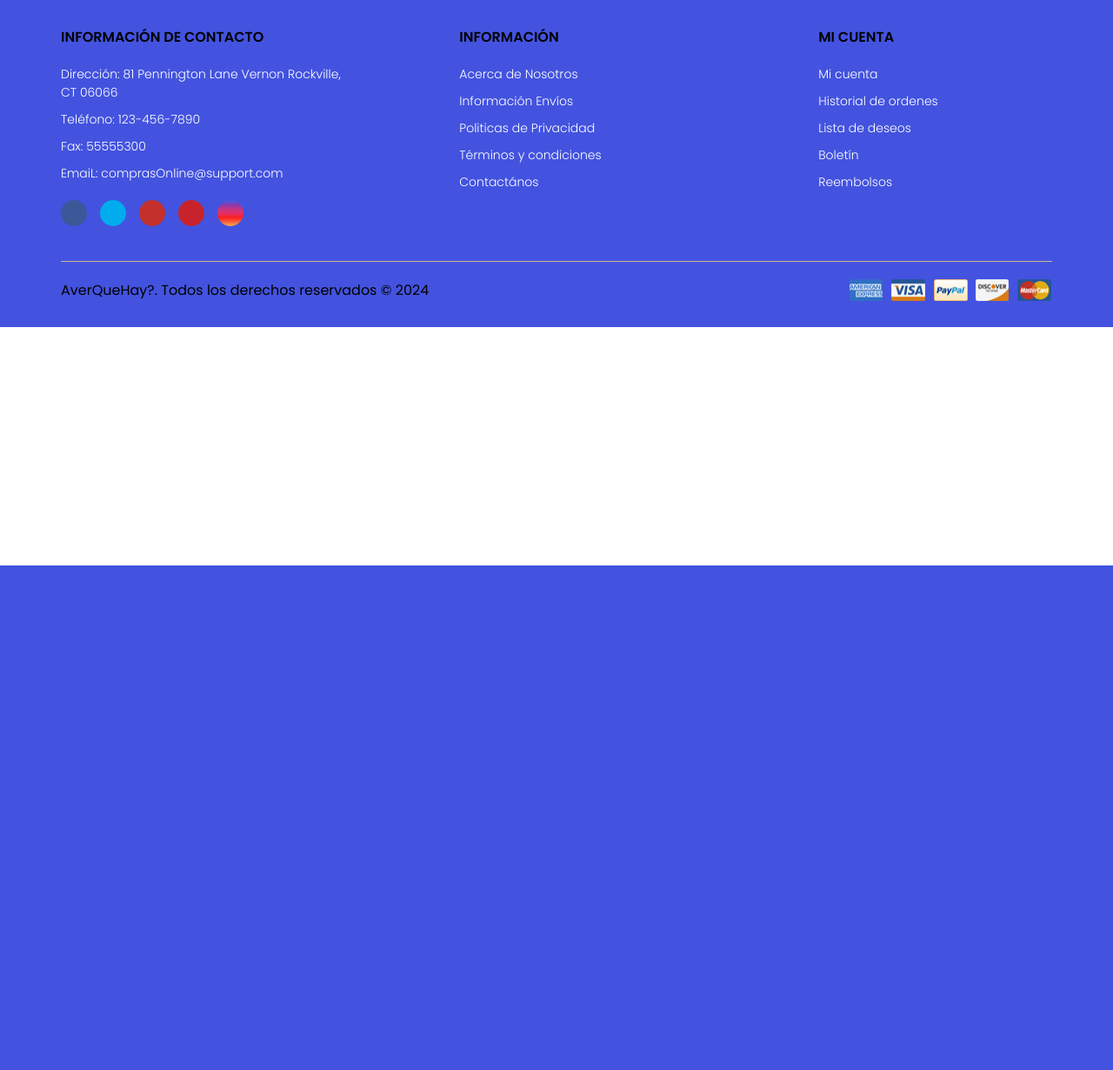
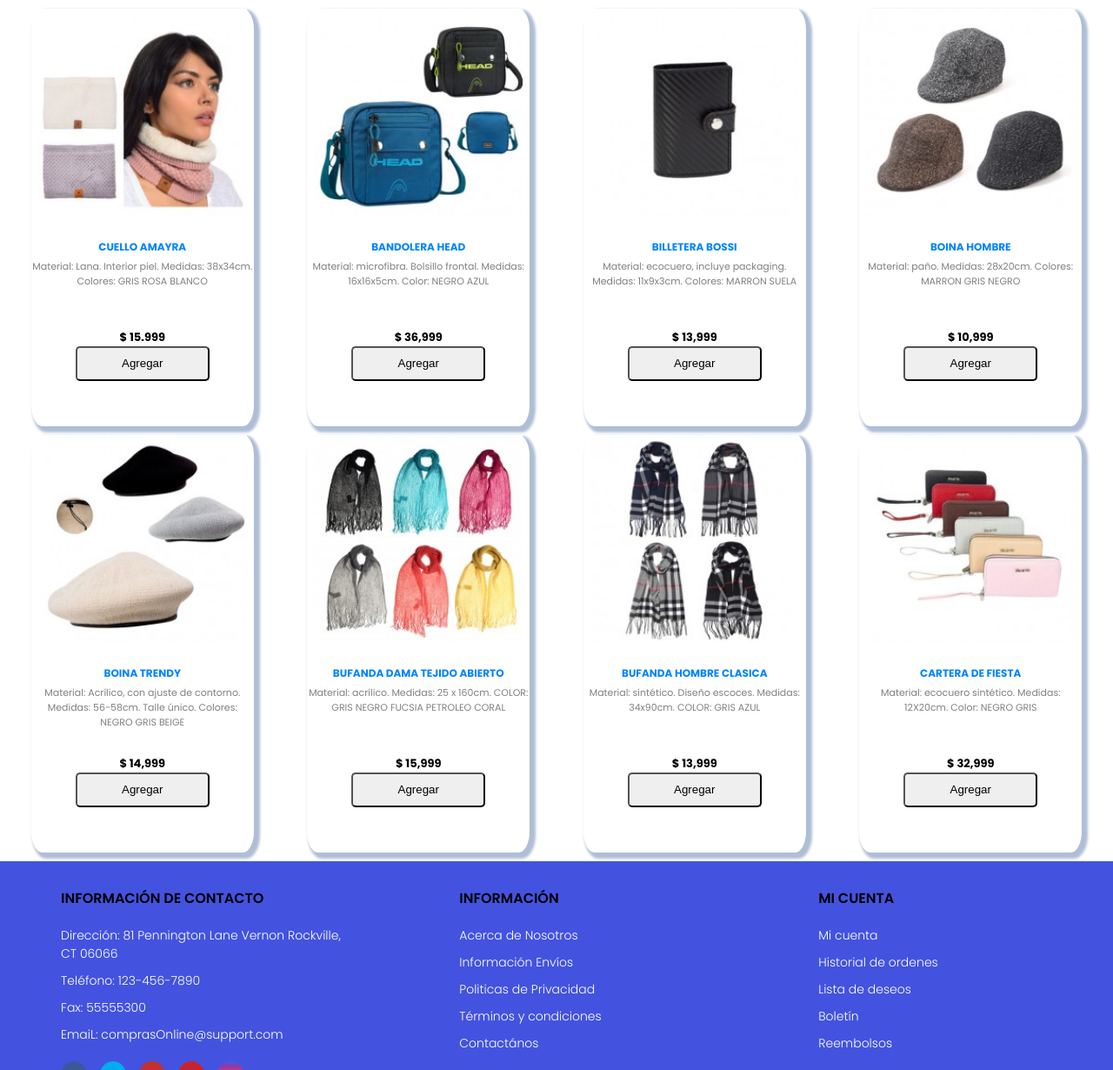
Before and after one commit to PabloCasalino/paginadeventas, a Python web app: template templates/accesorios.html in a window 1280 px wide. Shown: the part 150-1380 px from the top of the page at 87% size. Before the commit the page ends 800 px from the top, so only its background shows below. Run offline with Jinja, Linux system fonts and the light colour scheme; the template is opened without the code that fills it, so the values that code supplies are empty.

Commit message:
se agrega la indumentaria.html

```diff
--- a/index.html
+++ b/index.html
@@ -43,7 +43,7 @@
       </div>
       <div class="categorias-items">
 
-        <a id="link-categorias" href="./templates/fitness.html">
+        <a id="link-categorias" href="./templates/indumentaria.html">
           <img id="img-categorias" src="./statics/img/Indumentaria/sudadera-con-capucha.png" alt="Indumentaria">
           Indumentaria
         </a>
--- a/templates/accesorios.html
+++ b/templates/accesorios.html
@@ -3,7 +3,7 @@
 <head>
   <meta charset="UTF-8">
   <meta name="viewport" content="width=device-width, initial-scale=1.0">
-  <link rel="stylesheet" href="">
+  <link rel="stylesheet" href="../statics/css/index.css">
   <link rel="stylesheet" href="../statics/css/header_footer.css" >
   <title>Accesorios</title>
 </head>
@@ -12,6 +12,64 @@
 
 <main>
 
+  <section class="contenedor-destacados">
+    <div class="destacados-items">
+      <img  class="img-destacados"  src="../statics/img/Acc/174103-removebg-preview-228x228.jpg" alt="CUELLO AMAYRA">
+      <h3 class="producto">CUELLO AMAYRA</h3>
+      <p  class="descripcion"> Material: Lana. Interior piel. Medidas: 38x34cm.
+        Colores: GRIS ROSA BLANCO</p>
+      <h5 class="precio">$ 15.999</h5>
+      <button id="boton-carrito" class="fa-solid fa-basket-shopping">Agregar </button>
+    </div>
+    <div class="destacados-items">
+      <img  class="img-destacados"  src="../statics/img/Acc/bandolera-head.jpg" alt="BANDOLERA HEAD">
+      <h3 class="producto">BANDOLERA HEAD</h3>
+      <p  class="descripcion"> Material: microfibra. Bolsillo frontal. Medidas: 16x16x5cm. Color: NEGRO AZUL</p>
+      <h5 class="precio">$ 36,999</h5>
+      <button id="boton-carrito" class="fa-solid fa-basket-shopping">Agregar </button>
+    </div>    <div class="destacados-items">
+      <img  class="img-destacados"  src="../statics/img/Acc/billetera-tarjetero.jpg" alt="BILLETERA BOSSI">
+      <h3 class="producto">BILLETERA BOSSI</h3>
+      <p  class="descripcion">Material: ecocuero, incluye packaging. Medidas: 11x9x3cm.
+        Colores: MARRON SUELA </p>
+      <h5 class="precio">$ 13,999</h5>
+      <button id="boton-carrito" class="fa-solid fa-basket-shopping">Agregar </button>
+    </div>    <div class="destacados-items">
+      <img  class="img-destacados"  src="../statics/img/Acc/boina-hombre.jpeg" alt="BOINA">
+      <h3 class="producto">BOINA HOMBRE  </h3>
+      <p  class="descripcion"> Material: paño. Medidas: 28x20cm.
+        Colores: MARRON GRIS NEGRO</p>
+      <h5 class="precio">$ 10,999</h5>
+      <button id="boton-carrito" class="fa-solid fa-basket-shopping">Agregar </button>
+    </div>    <div class="destacados-items">
+      <img  class="img-destacados"  src="../statics/img/Acc/boina-trendy.jpg" alt="BOINA TRENDY">
+      <h3 class="producto"> BOINA TRENDY </h3>
+      <p  class="descripcion">Material: Acrílico, con ajuste de contorno. Medidas: 56-58cm. Talle único.
+        Colores: NEGRO GRIS BEIGE </p>
+      <h5 class="precio">$ 14,999</h5>
+      <button id="boton-carrito" class="fa-solid fa-basket-shopping">Agregar </button>
+    </div>    <div class="destacados-items">
+      <img  class="img-destacados"  src="../statics/img/Acc/bufanda-dama.jpg" alt="BUFANDA DAMA TEJIDO ABIERTO">
+      <h3 class="producto">BUFANDA DAMA TEJIDO ABIERTO  </h3>
+      <p  class="descripcion">Material: acrílico. Medidas: 25 x 160cm.
+        COLOR: GRIS NEGRO FUCSIA PETROLEO CORAL </p>
+      <h5 class="precio">$ 15,999</h5>
+      <button id="boton-carrito" class="fa-solid fa-basket-shopping">Agregar </button>
+    </div>    <div class="destacados-items">
+      <img  class="img-destacados"  src="../statics/img/Acc/bufanda-hombre.jpeg" alt="BUFANDA HOMBRE CLASICA">
+      <h3 class="producto">BUFANDA HOMBRE CLASICA</h3>
+      <p  class="descripcion">Material: sintético. Diseño escoces. Medidas: 34x90cm.
+        COLOR: GRIS AZUL </p>
+      <h5 class="precio">$ 13,999</h5>
+      <button id="boton-carrito" class="fa-solid fa-basket-shopping">Agregar </button>
+    </div>    <div class="destacados-items">
+      <img  class="img-destacados"  src="../statics/img/Acc/cartera.jpg" alt="CARTERA DE FIESTA">
+      <h3 class="producto">CARTERA DE FIESTA</h3>
+      <p  class="descripcion">Material: ecocuero sintético. Medidas: 12X20cm.
+        Color: NEGRO GRIS  </p>
+      <h5 class="precio">$ 32,999</h5>
+      <button id="boton-carrito" class="fa-solid fa-basket-shopping">Agregar </button>
+  </section>
 </main>
 
 
--- a/templates/hogar.html
+++ b/templates/hogar.html
@@ -5,8 +5,8 @@
     <meta name="viewport" content="width=device-width, initial-scale=1.0">
     <link rel="shortcut icon" href="../statics/img/favicon.png" type="image/x-icon">
     <link rel="stylesheet" href="../statics/css/header_footer.css" >
-    <link rel="stylesheet" href="../statics/css/hogar.css">
     <link rel="stylesheet" href="../statics/css/index.css">
+
     <title>Hogar</title>
 </head>
 <body>
```
Also changed, not shown: templates/indumentaria.html (added, +87 -0 lines), statics/img/Indumentaria/CALZA MUJER 1-200x200.png (added), statics/img/Indumentaria/CALZA NENA-200x200.png (added), statics/img/Indumentaria/MAV-106_2--228x228.jpg (added), statics/img/Indumentaria/MAV-P015-200x200.png (added), statics/img/Indumentaria/MAV-P017 4-228x228.png (added).
